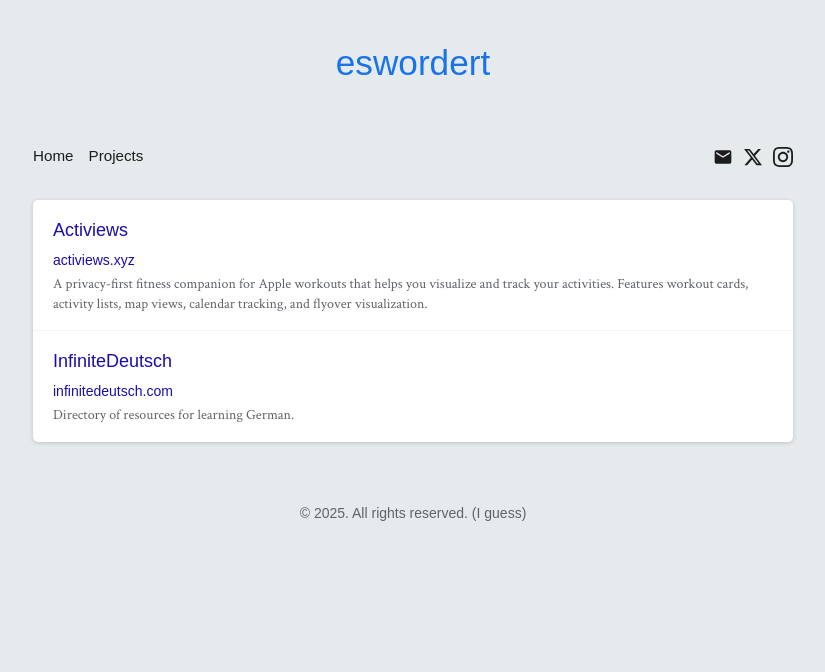
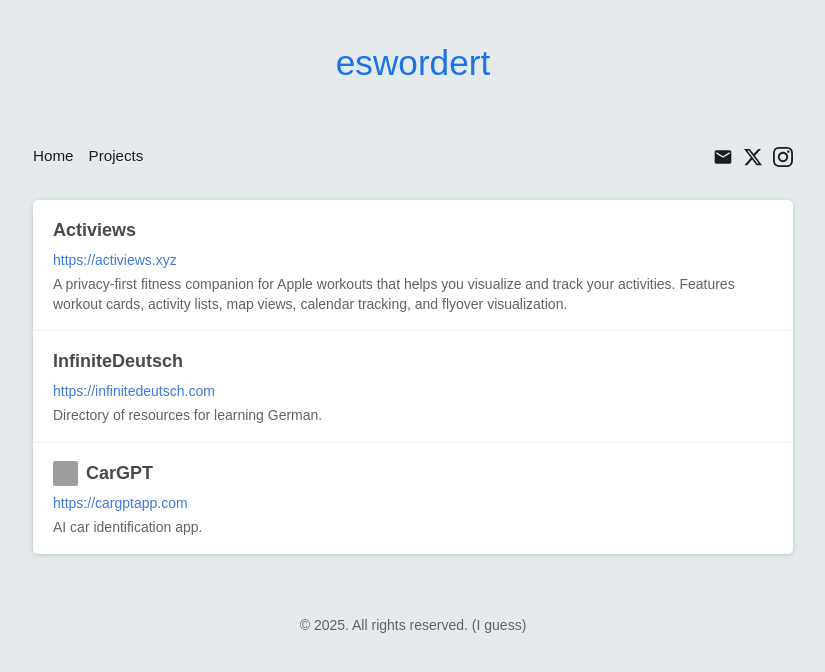
Before and after one commit to ahmetomerv/new-blog, a plain HTML site: page projects.html in a window 1280 px wide. Shown: the whole page, without its empty margins (227-1052 px from the left). Drawn offline with Linux system fonts and the light colour scheme; grey boxes are pictures that could not be loaded.

Commit message:
Update project links in projects.html to include full URLs; enhance styles in assets/styles.css by adjusting font weights and colors for better readability and aesthetics.

```diff
--- a/assets/styles.css
+++ b/assets/styles.css
@@ -180,9 +180,9 @@ body {
 .link-title {
     font-family: sans-serif;
     font-size: 18px;
-    font-weight: 500;
+    font-weight: 700;
     margin-bottom: 4px;
-    color: #1a0dab;
+    color: #4a4a4d;
     display: flex;
     align-items: center;
 }
@@ -190,12 +190,13 @@ body {
 .link-url {
     font-family: sans-serif;
     font-size: 14px;
-    color: #1a0dab;
+    color: #3e78e2;
     margin-bottom: 4px;
 }
 
 .link-description {
     font-size: 14px;
+    font-family: sans-serif;
     color: #5f6368;
     line-height: 1.4;
 }
--- a/projects.html
+++ b/projects.html
@@ -52,7 +52,7 @@
                     <img src="https://activiews.xyz/assets/favicons/apple-touch-icon.png" alt="" class="favicon" onerror="this.style.display='none'">
                     Activiews
                 </div>
-                <div class="link-url">activiews.xyz</div>
+                <div class="link-url">https://activiews.xyz</div>
                 <div class="link-description">A privacy-first fitness companion for Apple workouts that helps you visualize and track your activities. Features workout cards, activity lists, map views, calendar tracking, and flyover visualization.</div>
             </a>
 
@@ -61,8 +61,17 @@
                     <img src="https://infinitedeutsch.com/assets/favicon.ico" alt="" class="favicon" onerror="this.style.display='none'">
                     InfiniteDeutsch
                 </div>
-                <div class="link-url">infinitedeutsch.com</div>
+                <div class="link-url">https://infinitedeutsch.com</div>
                 <div class="link-description">Directory of resources for learning German.</div>
+            </a>
+
+            <a href="https://cargptapp.com" target="_blank" class="project-link">
+                <div class="link-title">
+                    <img src="https://cargptapp.com/assets/logo.png" alt="" class="favicon" onerror="this.style.display='none'">
+                    CarGPT
+                </div>
+                <div class="link-url">https://cargptapp.com</div>
+                <div class="link-description">AI car identification app.</div>
             </a>
         </div>
         <div class="footer">
```
